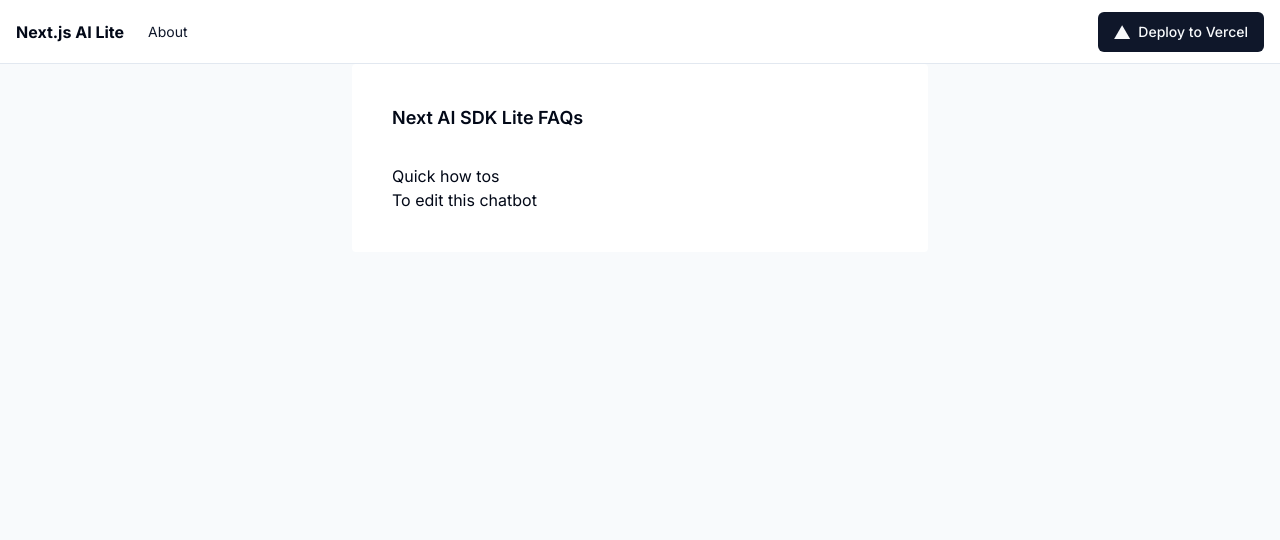
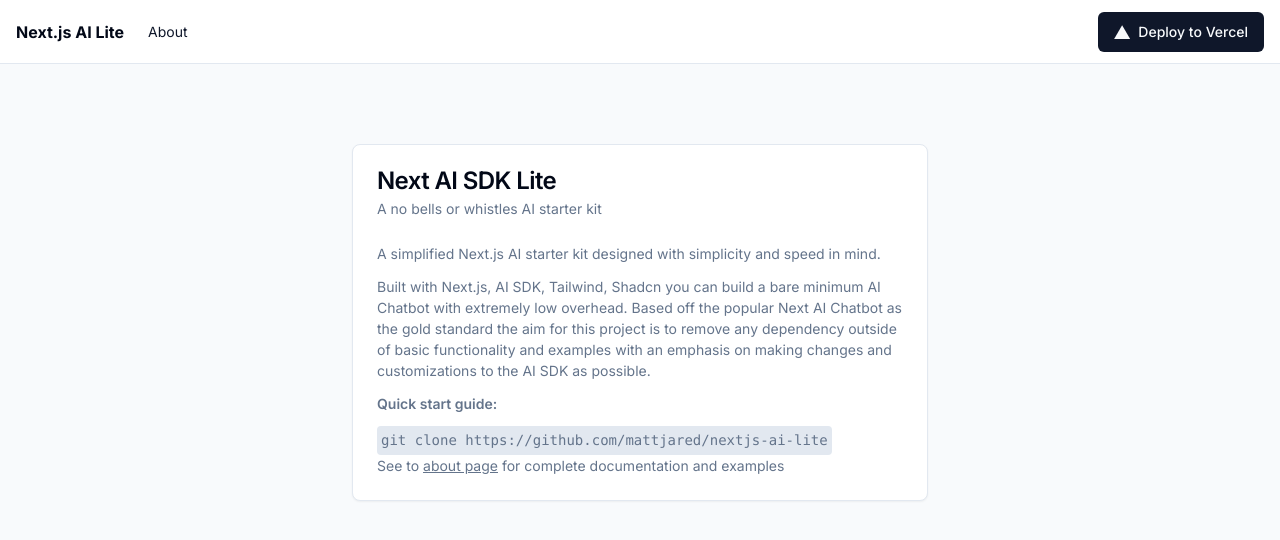
Before and after one commit to mattjared/nextjs-ai-lite, a Next.js app: page /about in a window 1280 px wide. Shown: the top 540 px of the page. Built offline with nearby package versions, Linux system fonts and the light colour scheme.

Commit message:
Isaiah Rider

```diff
--- a/src/app/about/page.tsx
+++ b/src/app/about/page.tsx
@@ -1,11 +1,32 @@
+import {
+  Card,
+  CardContent,
+  CardDescription,
+  CardHeader,
+  CardTitle,
+} from "@/components/ui/card"
+import  Link from "next/link";
+
 export default function About() {
   return (
     <div className="relative flex h-[calc(100vh_-_theme(spacing.16))] overflow-hidden pb-10">
       <div className="group w-full overflow-auto">
-        <div className="bg-white rounded p-10 max-w-xl mx-auto">
-          <h1 className="text-lg font-semibold mb-8">Next AI SDK Lite FAQs</h1>
-          <p>Quick how tos</p>
-          <p>To edit this chatbot</p>
+        <div className="max-w-xl mx-auto">
+            <Card className="mt-20">
+              <CardHeader>
+                <CardTitle>Next AI SDK Lite</CardTitle>
+                <CardDescription>A no bells or whistles AI starter kit</CardDescription>
+              </CardHeader>
+              <CardContent className="text-sm text-muted-foreground leading-normal">
+                <p className="mb-3">A simplified Next.js AI starter kit designed with simplicity and speed in mind.</p>
+                <p className="mb-3">Built with Next.js, AI SDK, Tailwind, Shadcn you can build a bare minimum AI Chatbot with extremely low overhead. Based off the popular <Link href="https://chat.vercel.ai/">Next AI Chatbot</Link> as the gold standard the aim for this project is to remove any dependency outside of basic functionality and examples with an emphasis on making changes and customizations to the AI SDK as possible. </p>
+                <p className="mb-3 font-semibold">Quick start guide:</p>
+                <ul className="flex">
+                  <li><pre className="bg-slate-200 p-1 rounded">git clone https://github.com/mattjared/nextjs-ai-lite</pre></li>
+                </ul>
+                <p>See to <Link href="/about" className="underline">about page</Link> for complete documentation and examples</p>
+              </CardContent>
+            </Card>
         </div>
       </div>
     </div>
--- a/src/components/chat.tsx
+++ b/src/components/chat.tsx
@@ -4,7 +4,6 @@
   Card,
   CardContent,
   CardDescription,
-  CardFooter,
   CardHeader,
   CardTitle,
 } from "@/components/ui/card"
@@ -21,28 +20,59 @@
 export default function Chat() {
   const [messages, setMessages] = useState<CoreMessage[]>([]);
   const [input, setInput] = useState<string>('');
+
+  const handleSubmit = async (e: React.FormEvent) => {
+    e.preventDefault()
+    const newMessages: CoreMessage[] = [
+      ...messages,
+      { content: input, role: 'user' },
+    ];
+    setMessages(newMessages);
+    setInput('');
+    const result = await continueConversation(newMessages);
+    for await (const content of readStreamableValue(result)) {
+      setMessages([
+        ...newMessages,
+        {
+          role: 'assistant',
+          content: content as string,
+        },
+      ]);
+    }
+  }
+
+  const resetChat = () => {
+    setMessages([]);
+    setInput("");
+  }
   return (
-    <div className="group w-full overflow-auto">
-      {messages.length === 0 && (
+    <div className="group w-full overflow-auto ">
+      {messages.length > 1 ? (
         <div className="max-w-xl mx-auto mt-20">
-          <Card>
+          <Card >
             <CardHeader>
               <CardTitle>Next AI SDK Lite</CardTitle>
               <CardDescription>A no bells or whistles AI starter kit</CardDescription>
             </CardHeader>
-            <CardContent>
-              <p>A simplified Next.js AI starter kit designed with simplicity and wins in mind.</p>
-              <p>See to <Link href="/about" className="underline">about page</Link> for complete documentation</p>
+            <CardContent className="text-sm text-muted-foreground/90 leading-normal">
+              <p className="mb-3">A simplified Next.js AI starter kit designed with simplicity and speed in mind.</p>
+              <p className="mb-3">Built with Next.js, AI SDK, Tailwind, Shadcn you can build a bare minimum AI Chatbot with extremely low overhead. Based off the popular <Link href="https://chat.vercel.ai/">Next AI Chatbot</Link> as the gold standard the aim for this project is to remove any dependency outside of basic functionality and examples with an emphasis on making changes and customizations to the AI SDK as possible. </p>
+              <p className="mb-3 font-semibold">Quick start guide:</p>
+              <ul className="flex">
+                <li><pre className="bg-slate-200 p-1 rounded">git clone https://github.com/mattjared/nextjs-ai-lite</pre></li>
+              </ul>
+              <p>See to <Link href="/about" className="underline">about page</Link> for complete documentation and examples</p>
             </CardContent>
           </Card>
-          <div className="bg-white rounded-lg max-w-xl mx-auto p-5 mt-10 border">
-          <h1 className="text-lg font-semibold mb-8">Next AI SDK Lite</h1>
-          <p>A simplified AI chatbot focused on speed to learning, wins and deployment.</p>
-          <p>To edit this chatbot</p>
         </div>
+      ) : (
+        <div className="max-w-xl mx-auto mt-10 flex justify-center gap-4">
+            <Button variant={"opaque"} size={"xs"} className="flex">
+              <div className="font-bold">What is</div> is the price of $DOGE?
+            </Button>
+            <Button variant={"outline"} size={"xs"} onClick={resetChat}>Reset Chat</Button>
         </div>
       )}
-
       {messages.length > 0 && (
         <div className="max-w-xl mx-auto mt-10 mb-24">
           {messages.map((message, index) => (
@@ -57,27 +87,7 @@
       <div className="fixed inset-x-0 bottom-10 w-full ">
         <div className="w-full max-w-xl mx-auto">
           <Card className="p-2">
-            <form
-              onSubmit={async e => {
-                e.preventDefault();
-                const newMessages: CoreMessage[] = [
-                  ...messages,
-                  { content: input, role: 'user' },
-                ];
-                setMessages(newMessages);
-                setInput('');
-                const result = await continueConversation(newMessages);
-                for await (const content of readStreamableValue(result)) {
-                  setMessages([
-                    ...newMessages,
-                    {
-                      role: 'assistant',
-                      content: content as string,
-                    },
-                  ]);
-                }
-              }}
-            >
+            <form onSubmit={handleSubmit}>
             <div className="flex">
               <Input
                 type="text"
--- a/src/components/envcard.tsx
+++ b/src/components/envcard.tsx
@@ -6,7 +6,7 @@
   const result = await checkAIAvailability();
   return (
     <div>
-      <h1>hello</h1>
+      {/* <h1>hello</h1> */}
     </div>
   );
 }
--- a/src/components/ui/button.tsx
+++ b/src/components/ui/button.tsx
@@ -18,12 +18,14 @@
           "bg-secondary text-secondary-foreground hover:bg-secondary/80",
         ghost: "hover:bg-accent hover:text-accent-foreground",
         link: "text-primary underline-offset-4 hover:underline",
+        opaque: "bg-slate-200 text-slate-400 "
       },
       size: {
         default: "h-10 px-4 py-2",
         sm: "h-9 rounded-md px-3",
         lg: "h-11 rounded-md px-8",
         icon: "h-10 w-10",
+        xs: "h-7 rounded px-3 text-sm"
       },
     },
     defaultVariants: {
```
Also changed, not shown: 2 other files (tests, documents, lock files or other folders).
